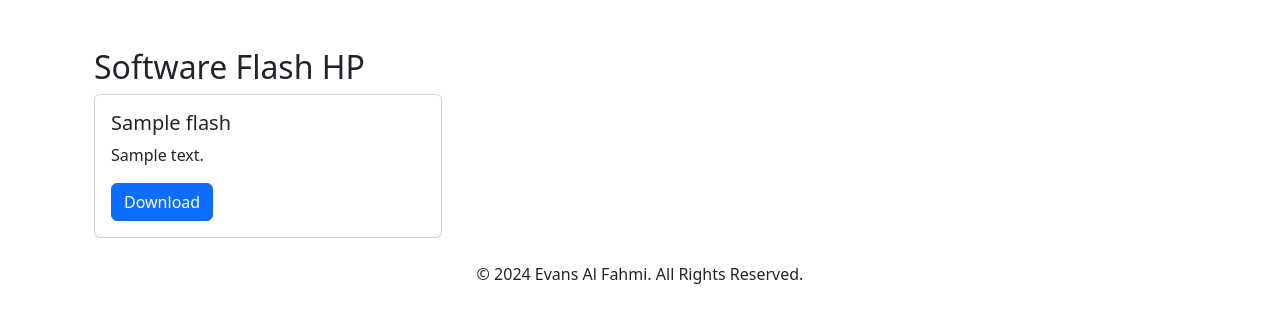
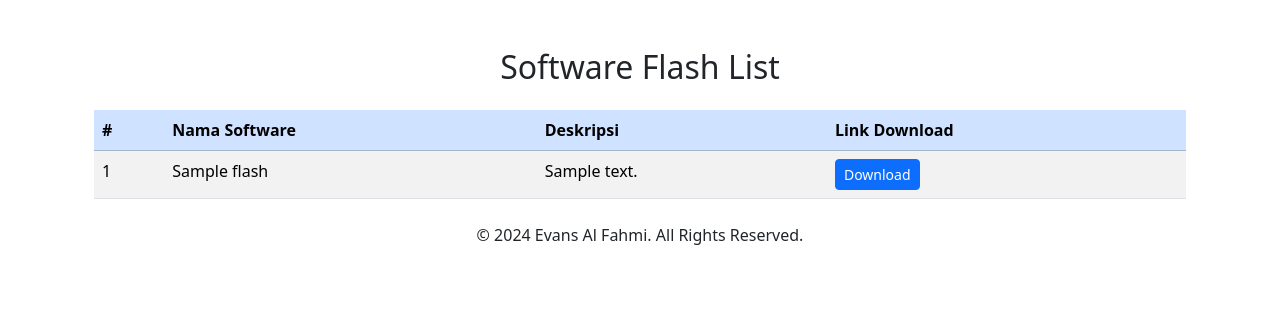
Before and after one commit to evansalfahmi-cloud/evansalfahmi-webserver, a PHP site: page /smartphone/software_flash.php in a window 1280 px wide. Shown: the part 60-383 px from the top of the page. Run offline with PHP 8.4, Linux system fonts and the light colour scheme; tables that the repository leaves empty or names only in its code hold one stand-in row (values such as "Sample post").

Commit message:
edit halaman software flash menjadi tabel

```diff
--- a/includes/header.php
+++ b/includes/header.php
@@ -23,16 +23,16 @@
                         <a class="nav-link active" aria-current="page" href="../index.php">Home</a>
                     </li>
                     <li class="nav-item">
-                        <a class="nav-link" href="tools.php">News & Tips</a>
+                        <a class="nav-link" href="../tools.php">News & Tips</a>
                     </li>
                     <li class="nav-item">
-                        <a class="nav-link" href="operating_system.php">Shop</a>
+                        <a class="nav-link" href="../operating_system.php">Shop</a>
                     </li>
                     <li class="nav-item">
-                        <a class="nav-link" href="about.php">About</a>
+                        <a class="nav-link" href="../about.php">About</a>
                     </li>
                     <li class="nav-item">
-                        <a class="nav-link" href="contact.php">Contact</a>
+                        <a class="nav-link" href="../contact.php">Contact</a>
                     </li>
                 </ul>
             </div>
--- a/smartphone/software_flash.php
+++ b/smartphone/software_flash.php
@@ -3,31 +3,38 @@
 include '../includes/config.php';
 
 // Query untuk mengambil data software flash
-$query = "SELECT * FROM software_flash";
-$result = mysqli_query($conn, $query);
-$query = "SELECT * FROM software_flash";
+
+$query = "SELECT * FROM software_flash ORDER BY name ASC";
 $result = mysqli_query($conn, $query);
 ?>
 
 <div class="container mt-5">
-        <h2>Software Flash HP</h2>
-        <div class="row">
-            <?php
-            // Tampilkan data software flash
-            while ($row = mysqli_fetch_assoc($result)): ?>
-                <div class="col-md-4">
-                    <div class="card">
-                        <div class="card-body">
-                            <h5 class="card-title"><?php echo htmlspecialchars($row['name']); ?></h5>
-                            <p class="card-text"><?php echo htmlspecialchars($row['description']); ?></p>
-                            <a href="<?php echo htmlspecialchars($row['download_link']); ?>" class="btn btn-primary">Download</a>
-                        </div>
-                    </div>
-                </div>
-            <?php endwhile; ?>
-        </div>
+        <h2 class="text-center">Software Flash List</h2>
+        <table class="table table-striped table-hover mt-4">
+            <thead class="table-primary">
+                <tr>
+                    <th>#</th>
+                    <th>Nama Software</th>
+                    <th>Deskripsi</th>
+                    <th>Link Download</th>
+                </tr>
+            </thead>
+            <tbody>
+                <?php
+                $no = 1;
+                while ($row = mysqli_fetch_assoc($result)): ?>
+                    <tr>
+                        <td><?php echo $no++; ?></td>
+                        <td><?php echo htmlspecialchars($row['name']); ?></td>
+                        <td><?php echo htmlspecialchars($row['description']); ?></td>
+                        <td>
+                            <a href="<?php echo htmlspecialchars($row['download_link']); ?>" class="btn btn-primary btn-sm" target="_blank">Download</a>
+                        </td>
+                    </tr>
+                <?php endwhile; ?>
+            </tbody>
+        </table>
     </div>
-
 <?php include '../includes/footer.php'; ?>
 <?php
 // Tutup koneksi
```
